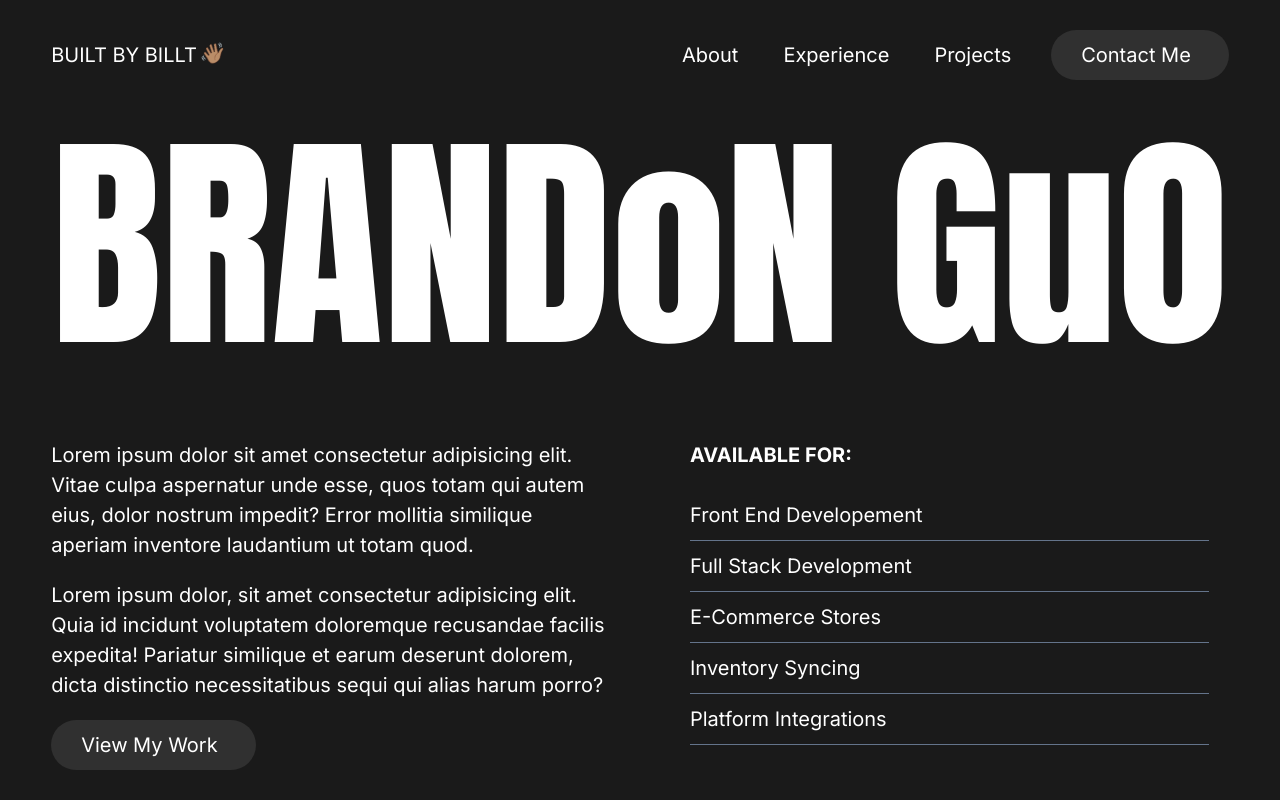
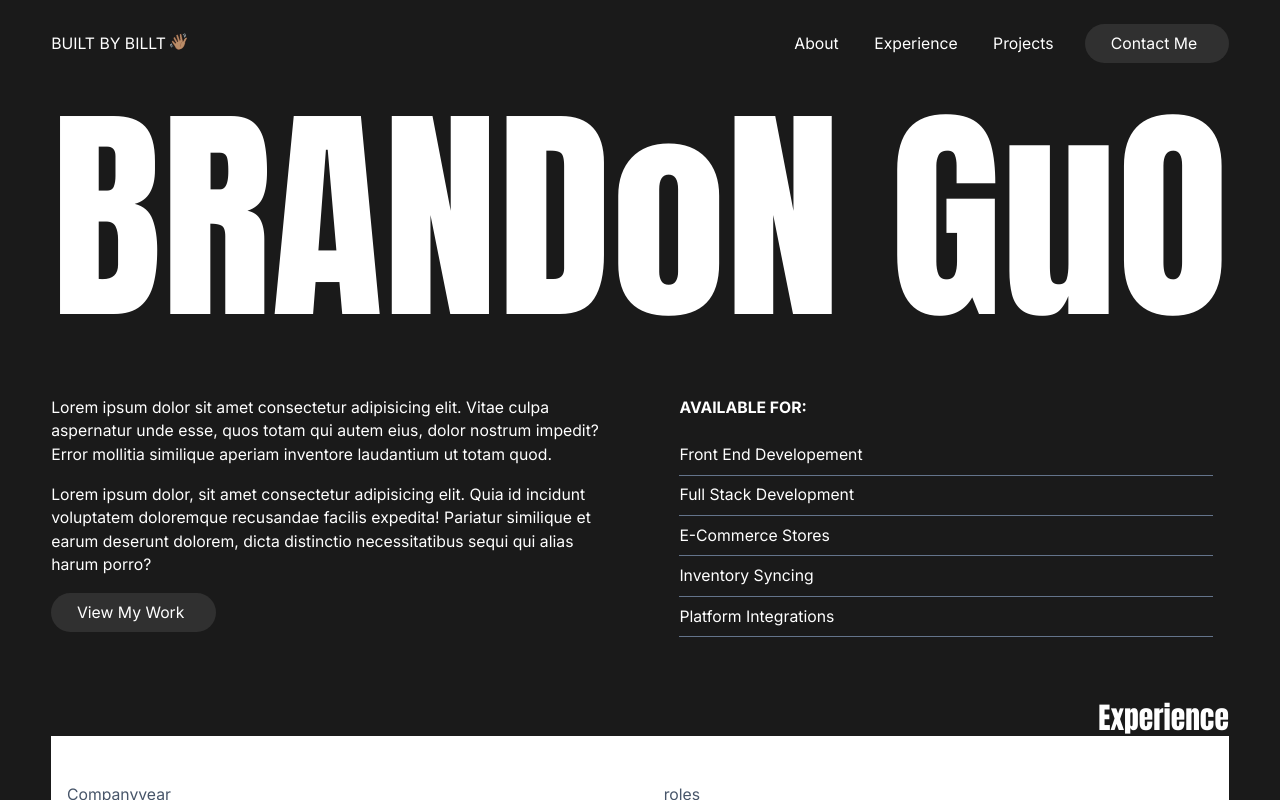
Before and after one commit to BuiltByBILLT/portfolio, a Next.js app: page / in a window 1280 px wide. Shown: the top 800 px of the page. Built offline with nearby package versions, Linux system fonts and the light colour scheme.

Commit message:
changed dynamic fontsize for rem

```diff
--- a/src/app/globals.css
+++ b/src/app/globals.css
@@ -7,7 +7,7 @@
 	--bg-start: #1a1a1a;
 	--bg-end: #1a1a1a;
 	/* --bg-end: #000000; */
-	font-size: calc(15px + 0.390625vw);
+	font-size: calc(10px + 0.45vw);
 }
 
 /* @media (prefers-color-scheme: light) {
```
